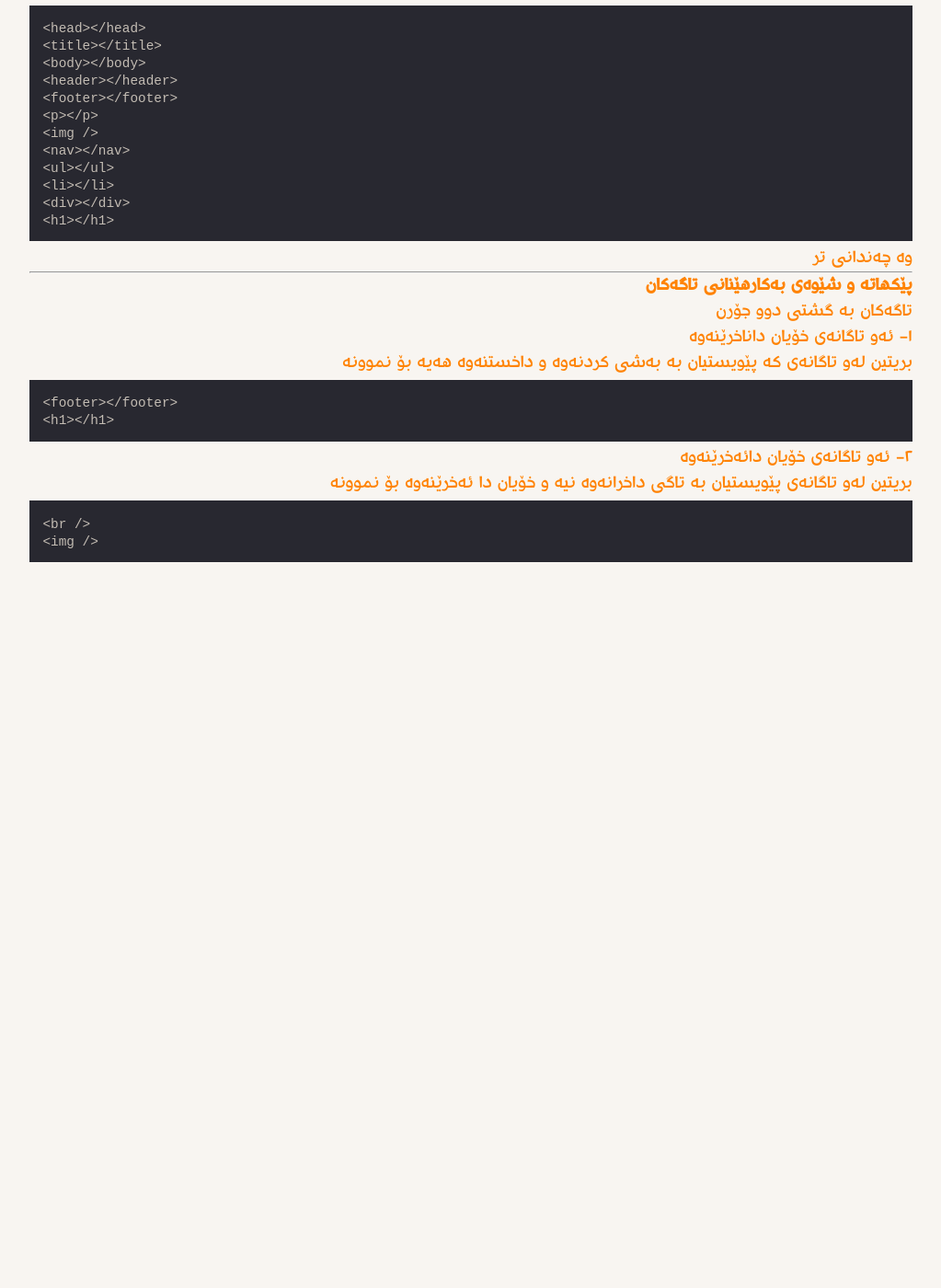
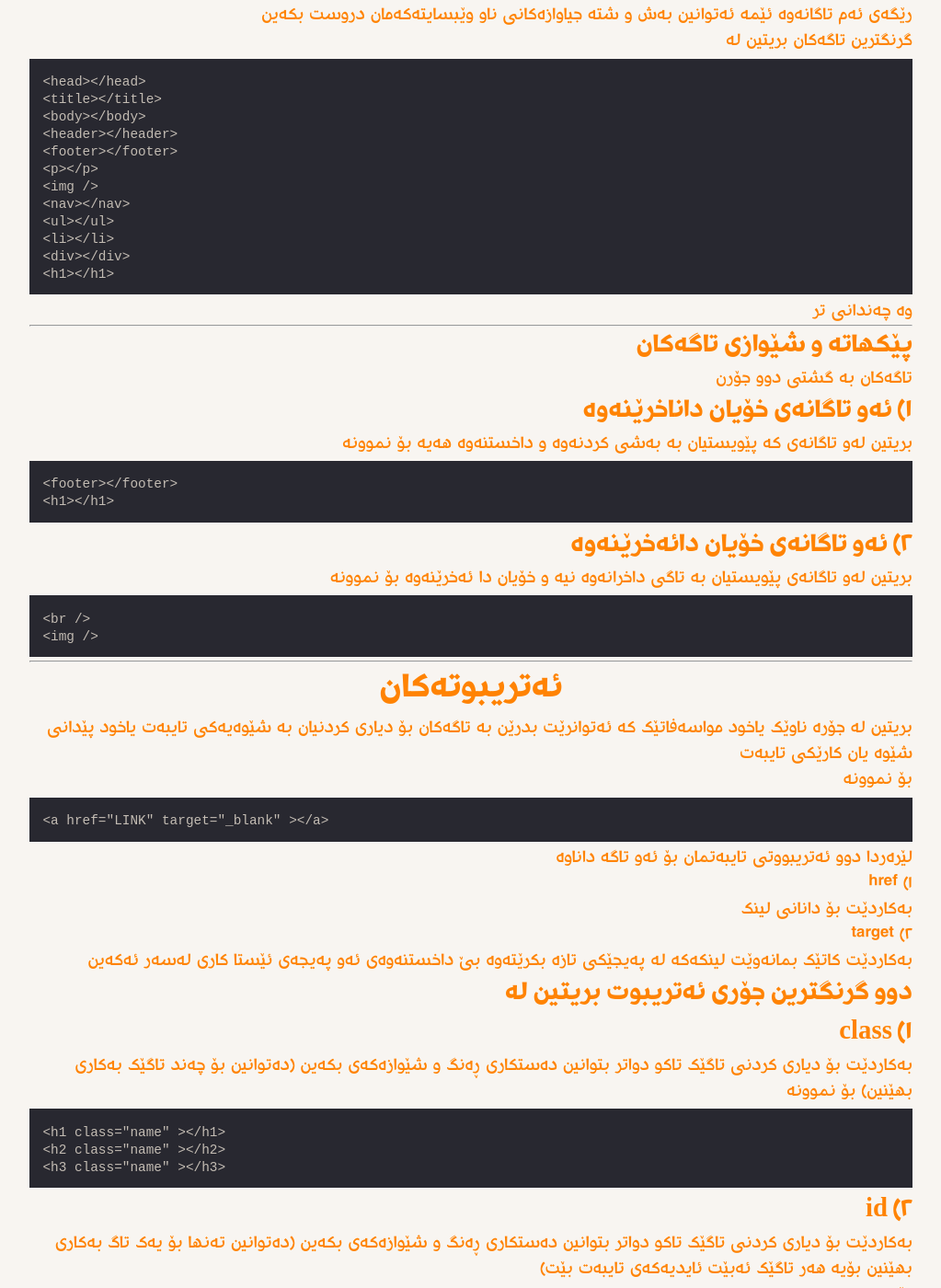
Before and after one commit to k97-Media/k97-Media.github.io, a Jekyll site: the page built from topics/html.md, in a window 1280 px wide and 1400 px high, scrolled down 345 px. Shown: the whole window at 92% size, without its empty margins (128-1151 px from the left). Built offline with Jekyll 4.4.1, drawn with Linux system fonts in a browser that asks for light colours; before the commit the page ends 975 px from its top, so only the background shows below that; some of the changed text lies outside the part shown.

Commit message:
Update html topic

````diff
--- a/topics/html.md
+++ b/topics/html.md
@@ -4,7 +4,7 @@ title: HTML
 
 # HTML
 
-**Hypertext Markup Language**
+### Hypertext Markup Language
 
 درێژکراوەی ناوەکەیەتی وە بریتییە لە بنچینەترین بەشی هەموو وێباسیتێک بە شێوەیەک ئەتوانین بە **ئێسکەپەیکەر**ی وێبسایتەکان ناوی بهێنین
 وە بەکاردێت بۆ دیاریکردن و دروستکردنی بەشە جیاوازەکانی وێبسایت وەک نووسین و وێنە و ڤیدیۆ کە لە وێبسایتێک بەکاردێت
@@ -12,8 +12,9 @@ title: HTML
 بەڵام بە هیچ شێوەیەک ناتوانێت کار لەسەر شێوەی ستایڵ‌ یاخود جوانکاری وێبسایتەکە بکات
 
 ---
-
-**تاگەکان(ئیلیمێنتەکان):** بریتین لە جۆرە نووسینێکی تایبەت کە دەوری شتە جیاوازەکان ئەدەن کە بەکاریان دێنین وەک نووسین یان وێنە یاخود لینک
+## تاگەکان(ئیلیمێنتەکان)
+بریتین لە جۆرە نووسینێکی تایبەت کە دەوری شتە جیاوازەکان ئەدەن کە بەکاریان دێنین وەک نووسین یان وێنە یاخود لینک
+لە رێگەی ئەم تاگانەوە ئێمە ئەتوانین بەش و شتە جیاوازەکانی ناو وێبسایتەکەمان دروست بکەین
 
 گرنگترین تاگەکان بریتین لە
 
@@ -36,11 +37,11 @@ title: HTML
 
 ---
 
-**پێکهاتە و شێوەی بەکارهێنانی تاگەکان**
+### پێکهاتە و شێوازی تاگەکان
 
 تاگەکان بە گشتی دوو جۆرن
+### ١) ئەو تاگانەی خۆیان داناخرێنەوە
 
-١- ئەو تاگانەی خۆیان داناخرێنەوە
 
 بریتین لەو تاگانەی کە پێویستیان بە بەشی کردنەوە و داخستنەوە هەیە بۆ نموونە
 
@@ -48,8 +49,7 @@ title: HTML
 <footer></footer>
 <h1></h1>
 ```
-
-٢- ئەو تاگانەی خۆیان دائەخرێنەوە
+### ٢) ئەو تاگانەی خۆیان دائەخرێنەوە
 
 بریتین لەو تاگانەی پێویستیان بە تاگی داخرانەوە نیە و خۆیان دا ئەخرێنەوە بۆ نموونە
 
@@ -57,3 +57,49 @@ title: HTML
 <br />
 <img />
 ```
+-----
+
+# ئەتریبوتەکان
+
+بریتین لە جۆرە ناوێک یاخود مواسەفاتێک کە ئەتوانرێت بدرێن بە تاگەکان بۆ دیاری کردنیان بە شێوەیەکی تایبەت یاخود پێدانی شێوە یان کارێکی تایبەت
+
+بۆ نموونە
+
+```html
+<a href="LINK" target="_blank" ></a>
+```
+لێرەردا دوو ئەتریبووتی تایبەتمان بۆ ئەو تاگە داناوە
+
+href (١
+
+بەکاردێت بۆ دانانی لینک
+
+target (٢
+
+بەکاردێت کاتێک بمانەوێت لینکەکە لە پەیجێکی تازە بکرێتەوە بێ داخستنەوەی ئەو پەیجەی ئێستا کاری لەسەر ئەکەین
+
+### دوو گرنگترین جۆری ئەتریبوت بریتین لە
+
+### **class** (١
+
+بەکاردێت بۆ دیاری کردنی تاگێک تاکو دواتر بتوانین دەستکاری ڕەنگ و شێوازەکەی بکەین (دەتوانین بۆ چەند تاگێک بەکاری بهێنین)
+بۆ نموونە
+```html
+<h1 class="name" ></h1>
+<h2 class="name" ></h2>
+<h3 class="name" ></h3>
+```
+### **id** (٢
+
+
+بەکاردێت بۆ دیاری کردنی تاگێک تاکو دواتر بتوانین دەستکاری ڕەنگ و شێوازەکەی بکەین (دەتوانین تەنها بۆ یەک تاگ بەکاری بهێنین بۆیە هەر تاگێک ئەبێت ئایدیەکەی تایبەت بێت)
+
+بۆ نموونە
+
+
+```html
+<h1 id="name_1" ></h1>
+<h2 id="name_2" ></h2>
+<h3 id="name_3" ></h3>
+
+```
````
